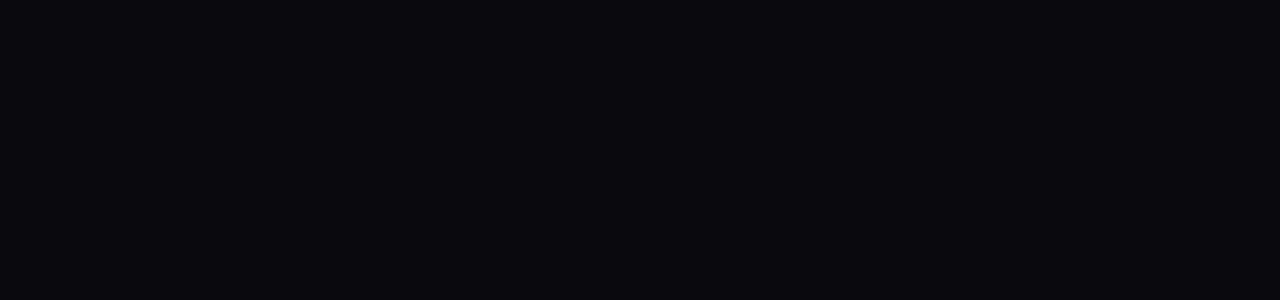
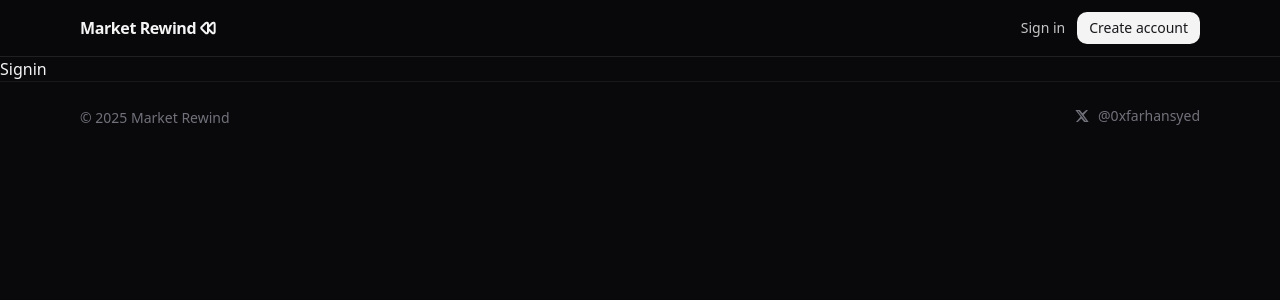
Before and after one commit to farhan-syed/marketrewind, a React (Vite) app: page /signin in a window 1280 px wide. Before the commit this address had no page. Shown: the top 300 px of the page. Built offline with nearby package versions, Linux system fonts and the light colour scheme.

Commit message:
signin component added

```diff
--- /dev/null
+++ b/src/components/Dashboard.tsx
@@ -0,0 +1,11 @@
+
+
+function Dashboard() {
+  return (
+    <>
+      <h1>Dashboard</h1>
+    </>
+  )
+}
+
+export default Dashboard;
--- a/src/components/Header.tsx
+++ b/src/components/Header.tsx
@@ -21,7 +21,7 @@
         </nav>
         <div className="flex items-center gap-3">
           <a href="/signin" className="text-sm opacity-80 hover:opacity-100">Sign in</a>
-          <a href="/signup" className="rounded-lg bg-zinc-100 px-3 py-1.5 text-sm font-medium text-zinc-900 hover:bg-white">Create account</a>
+          <a href="/signin" className="rounded-lg bg-zinc-100 px-3 py-1.5 text-sm font-medium text-zinc-900 hover:bg-white">Create account</a>
         </div>
       </div>
     </header>
--- a/src/components/Hero.tsx
+++ b/src/components/Hero.tsx
@@ -19,7 +19,7 @@
                         reminders.
                     </p>
                     <div className="mt-6 flex items-center gap-4">
-                        <a href="#tool" className="rounded-lg bg-zinc-100 px-4 py-2 text-zinc-900 font-medium hover:bg-white">Create account</a>
+                        <a href="/signin" className="rounded-lg bg-zinc-100 px-4 py-2 text-zinc-900 font-medium hover:bg-white">Create account</a>
                         {/* <a href="/pro" className="text-zinc-300 hover:text-zinc-100">See Pro features →</a> */}
                     </div>
                      <p className="mt-3 max-w-prose text-zinc-300 opacity-70 text-xs">No credit card required.</p>
--- /dev/null
+++ b/src/components/Signin.tsx
@@ -0,0 +1,9 @@
+function Signin() {
+  return (
+    <>
+      <h1>Signin</h1>
+    </>
+  )
+}
+
+export default Signin;
--- a/src/main.tsx
+++ b/src/main.tsx
@@ -5,7 +5,8 @@
 import App from './App.tsx'
 
 import Layout from '@/components/Layout';
-import Upgrade from '@/components/Upgrade';
+import Dashboard from '@/components/Dashboard';
+import Signin from '@/components/Signin';
 
 createRoot(document.getElementById('root')!).render(
   <StrictMode>
@@ -13,7 +14,8 @@
       <Routes>
         <Route path="/" element={<Layout />}>
           <Route index element={<App />} />
-          <Route path="dashboard" element={<Upgrade />}/>
+          <Route path="dashboard" element={<Dashboard />}/>
+          <Route path="signin" element={<Signin />}/>
         </Route>
       </Routes>
     </BrowserRouter>
```
